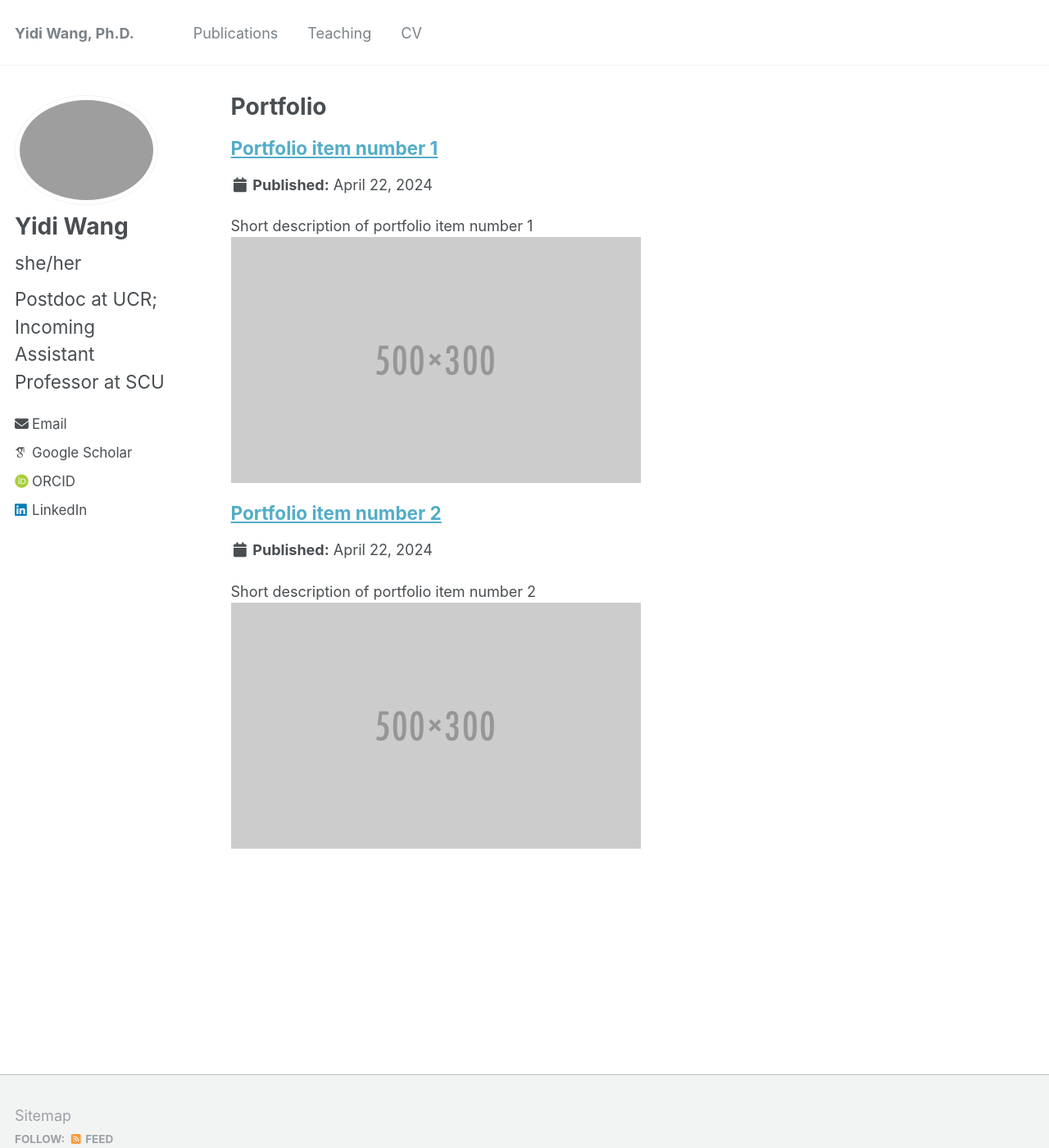
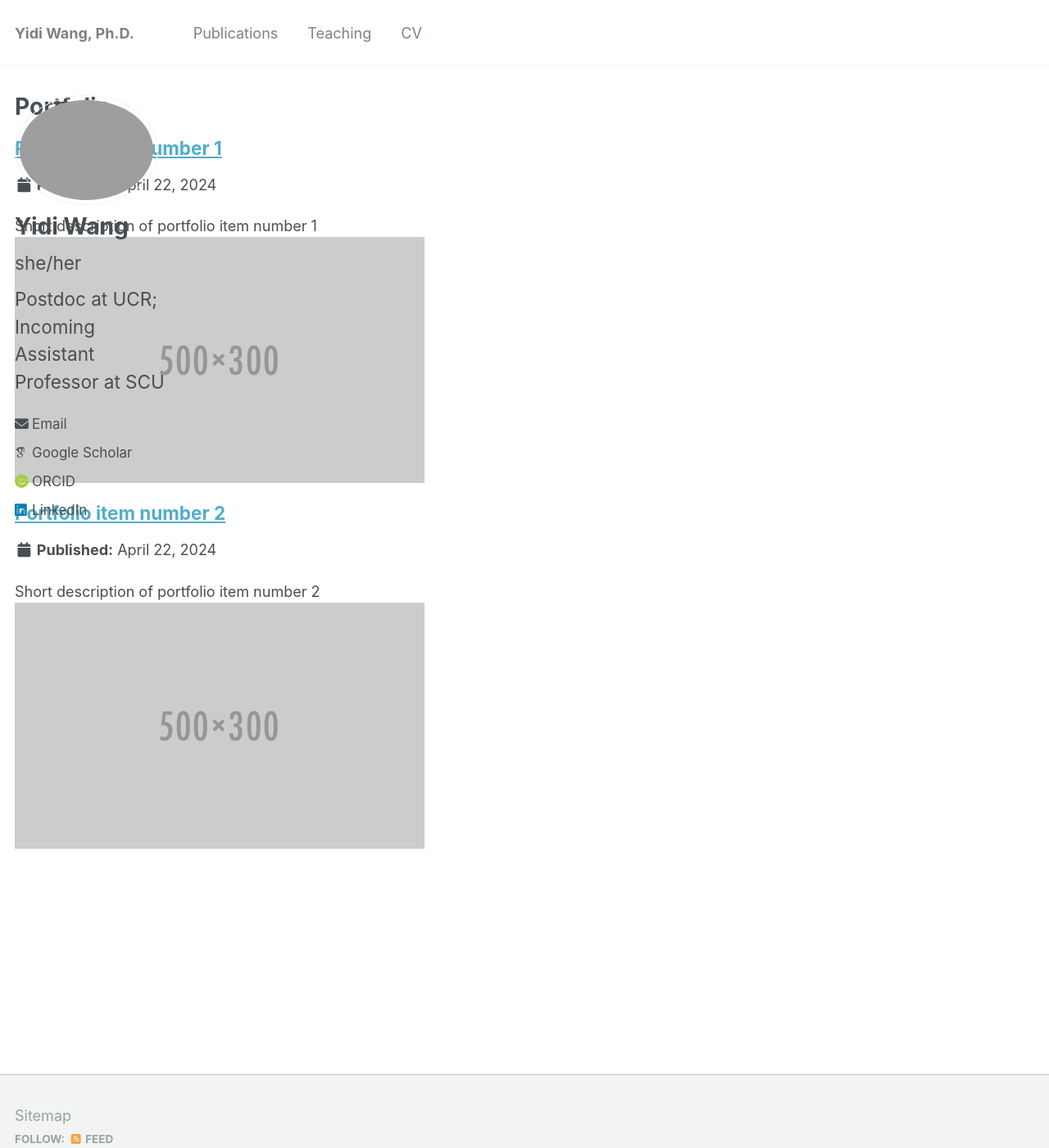
Before and after one commit to yidiwang21/yidiwang21.github.io, a Jekyll site: the page built from _pages/portfolio.html, in a window 1280 px wide and 1400 px high. Shown: the whole window at 82% size. Built offline with Jekyll 4.4.1, drawn with Linux system fonts in a browser that asks for light colours; some web fonts are replaced.

Commit message:
aligned contents and nav bar after sidebar is turned off; updated body text font size

```diff
--- a/_sass/_archive.scss
+++ b/_sass/_archive.scss
@@ -11,7 +11,8 @@
 
   @include breakpoint($large) {
     @include span(10 of 12 last);
-    @include prefix(0.5 of 12);
+    float: left;
+    // @include prefix(0.5 of 12);
   }
 
   a {
--- a/_sass/_masthead.scss
+++ b/_sass/_masthead.scss
@@ -22,9 +22,9 @@
     padding: 1em 1em 1em;
     font-family: $sans-serif-narrow;
 
-    @include breakpoint($x-large) {
-      max-width: $x-large;
-    }
+    // @include breakpoint($x-large) {
+    //   max-width: $x-large;
+    // }
 
     nav {
       z-index: 10;
@@ -53,7 +53,7 @@
 
   &--lg {
     padding-right: 2em;
-    // padding-left: 20em;
+    // padding-left: 4em;
     font-weight: 700;
   }
 }
--- a/_sass/_page.scss
+++ b/_sass/_page.scss
@@ -11,16 +11,18 @@
   animation: intro 0.3s both;
   animation-delay: 0.35s;
 
-  @include breakpoint($x-large) {
-    max-width: $x-large;
-  }
+//   @include breakpoint($x-large) {
+//     max-width: $x-large;
+//   }
 }
 
 .page {
   @include breakpoint($large) {
     @include span(10 of 12 last);
-    @include prefix(0.5 of 12);
-    @include suffix(2 of 12);
+    // @include prefix(0.5 of 12);
+    // @include suffix(2 of 12);
+    float: left;
+    // color: aqua
   }
 
   .page__inner-wrap {
@@ -56,7 +58,7 @@
   }
 
   p, li, dl {
-    font-size: 1em;
+    font-size: 12pt;
   }
 
   /* paragraph indents */
--- a/_sass/_variables.scss
+++ b/_sass/_variables.scss
@@ -124,16 +124,16 @@ $large                      : 1200px;
 $x-large                    : 1800px;
 */
 
-$small                      : 600px !default;
-$medium                     : 768px !default;
-$medium-wide                : 900px !default;
-$large                      : 925px !default;
-$x-large                    : 1280px !default;
-// $small : 768px;
-// $medium : 900px;
-// $medium-wide : 1024px;
-// $large : 1280px;
-// $x-large : 1900px;
+// $small                      : 600px !default;
+// $medium                     : 768px !default;
+// $medium-wide                : 900px !default;
+// $large                      : 925px !default;
+// $x-large                    : 1280px !default;
+$small : 768px !default;
+$medium : 900px !default;
+$medium-wide : 1024px !default;
+$large : 1280px !default;
+$x-large : 1900px !default;
 /*
    Grid
    ========================================================================== */
```
Also changed, not shown: _pages/about.md (+3 -3 lines).
